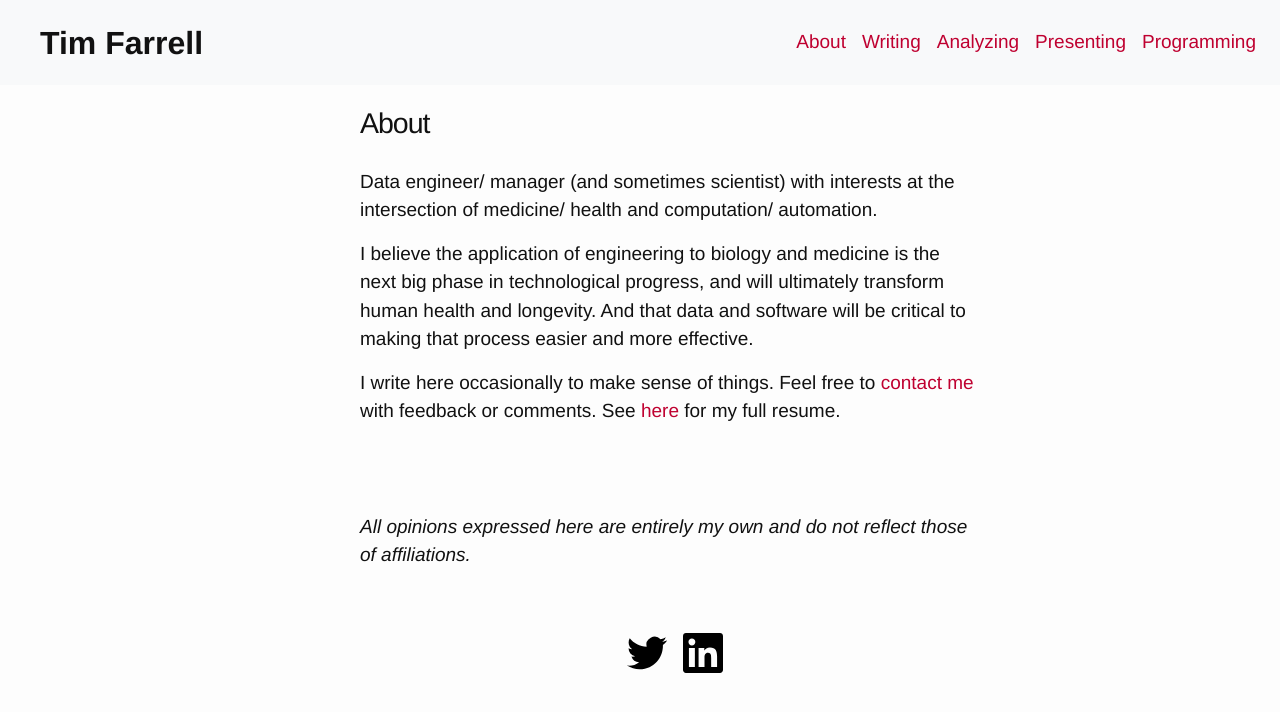
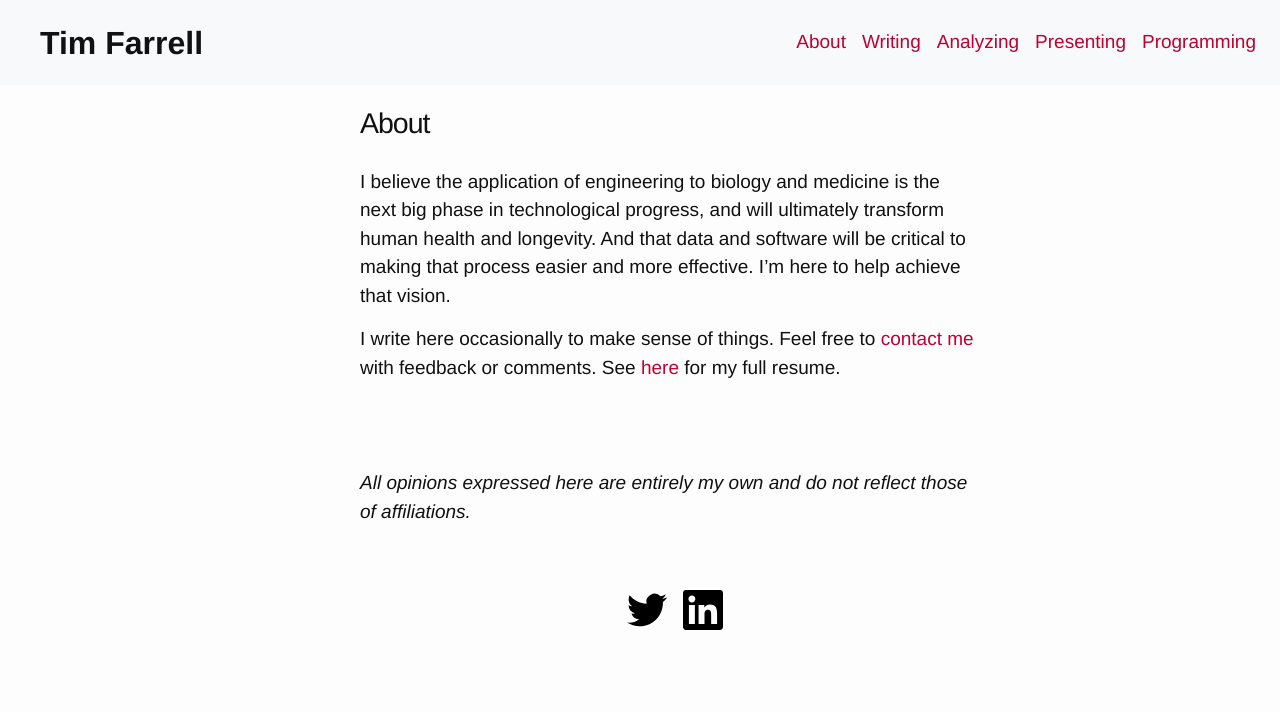
Before and after one commit to tmfarrell/tmfarrell.github.io, a Jekyll site: the page built from index.md, in a window 1280 px wide. Shown: the top 712 px of the page. Built offline with Jekyll 4.4.1, drawn with Linux system fonts in a browser that asks for light colours.

Commit message:
update about section

```diff
--- a/index.md
+++ b/index.md
@@ -2,13 +2,10 @@
 layout: page
 title: About
 ---
-Data engineer/ manager (and sometimes scientist) with interests at the intersection of medicine/ health
-and computation/ automation.
 
-
-I believe the application of engineering to biology and medicine is
-the next big phase in technological progress, and will ultimately transform human health and longevity.
-And that data and software will be critical to making that process easier and more effective.
+I believe the application of engineering to biology and medicine is the next big phase in technological progress,
+and will ultimately transform human health and longevity. And that data and software will be critical to making
+that process easier and more effective. I'm here to help achieve that vision.
 
 
 I write here occasionally to make sense of things. Feel free to [contact me](mailto:tfarrell01@gmail.com)
```
